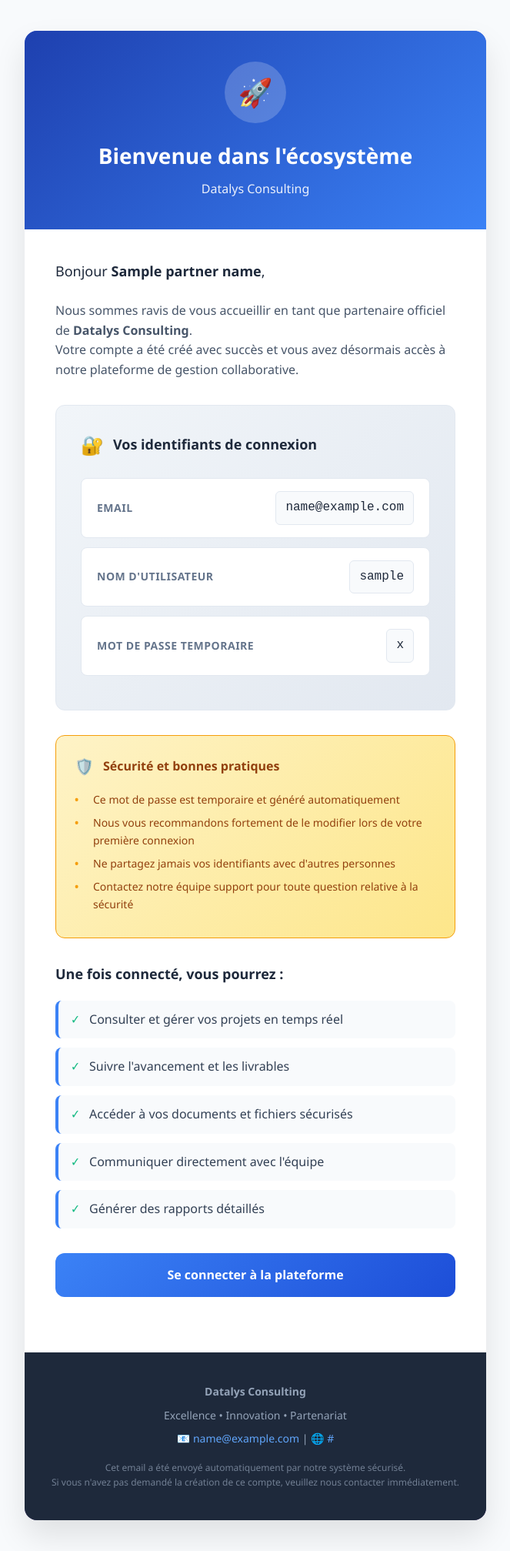
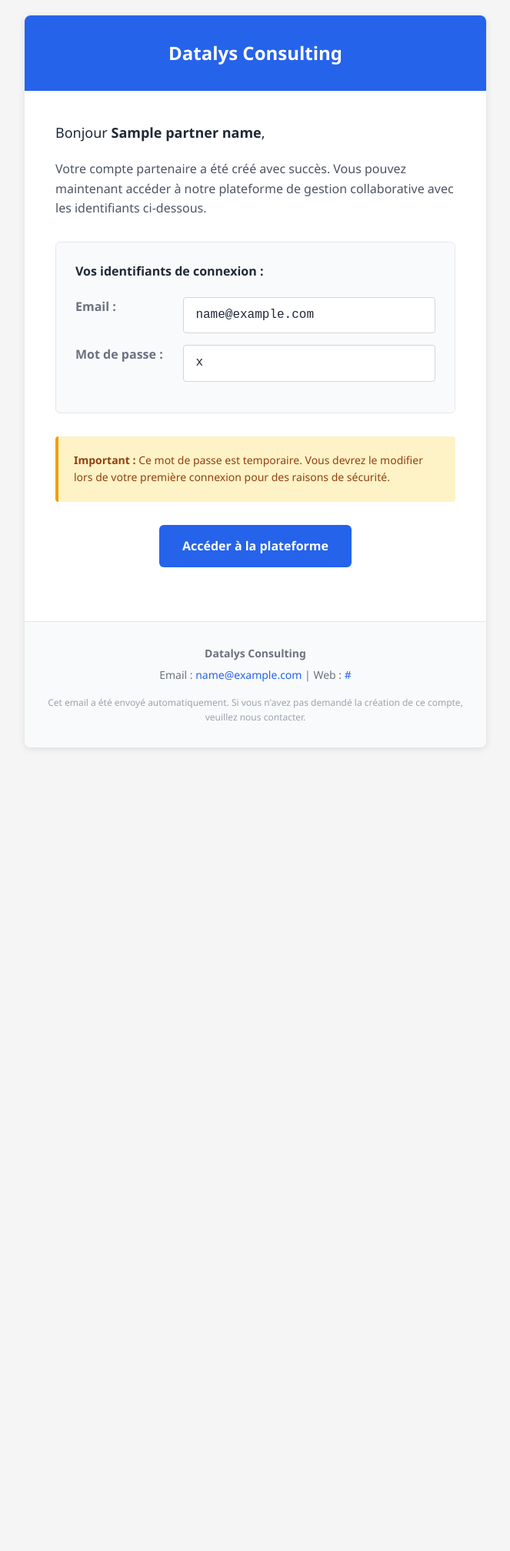
Before and after one commit to Pedini95/Datalys_consulting_backend, a Flask app: template src/templates/email_partner_credentials.html in a window 1280 px wide. Shown: the whole page at 77% size, without its empty margins (308-971 px from the left). After the commit the page ends 973 px from the top, so only its background shows below. Run offline with Flask 3, Linux system fonts and the light colour scheme; the template is opened without the code that fills it: most values are stand-ins (such as "Sample title", 1, 10 or a date in 2020).

Commit message:
✨ Simplify partner email template - clean professional design

```diff
--- a/src/templates/email_partner_credentials.html
+++ b/src/templates/email_partner_credentials.html
@@ -3,250 +3,169 @@
 <head>
     <meta charset="UTF-8">
     <meta name="viewport" content="width=device-width, initial-scale=1.0">
-    <title>Bienvenue dans l'écosystème Datalys Consulting</title>
+    <title>Accès à votre compte Datalys Consulting</title>
     <style>
-        * {
-            margin: 0;
-            padding: 0;
-            box-sizing: border-box;
-        }
-
         body {
             font-family: 'Segoe UI', Tahoma, Geneva, Verdana, sans-serif;
-            background-color: #f8fafc;
-            color: #334155;
+            background-color: #f5f5f5;
+            color: #333333;
             line-height: 1.6;
+            margin: 0;
+            padding: 20px;
         }
 
         .email-container {
             max-width: 600px;
-            margin: 40px auto;
-            background: linear-gradient(135deg, #667eea 0%, #764ba2 100%);
-            border-radius: 16px;
+            margin: 0 auto;
+            background: white;
+            border-radius: 8px;
             overflow: hidden;
-            box-shadow: 0 20px 40px rgba(0,0,0,0.1);
+            box-shadow: 0 2px 10px rgba(0,0,0,0.1);
         }
 
         .header {
-            background: linear-gradient(135deg, #1e40af 0%, #3b82f6 100%);
-            padding: 40px 30px;
+            background: #2563eb;
+            padding: 30px;
             text-align: center;
             color: white;
         }
 
-        .logo {
-            width: 80px;
-            height: 80px;
-            background: rgba(255,255,255,0.2);
-            border-radius: 50%;
-            margin: 0 auto 20px;
-            display: flex;
-            align-items: center;
-            justify-content: center;
-            font-size: 36px;
-        }
-
         .header h1 {
-            font-size: 28px;
+            font-size: 24px;
             font-weight: 600;
-            margin-bottom: 8px;
-        }
-
-        .header p {
-            font-size: 16px;
-            opacity: 0.9;
+            margin: 0;
         }
 
         .content {
-            background: white;
             padding: 40px;
         }
 
         .greeting {
             font-size: 18px;
-            margin-bottom: 24px;
-            color: #1e293b;
+            margin-bottom: 20px;
+            color: #1f2937;
         }
 
         .message {
-            margin-bottom: 32px;
-            color: #475569;
+            margin-bottom: 30px;
+            color: #4b5563;
             font-size: 16px;
         }
 
-        .credentials-card {
-            background: linear-gradient(135deg, #f1f5f9 0%, #e2e8f0 100%);
-            border-radius: 12px;
-            padding: 32px;
-            margin: 32px 0;
-            border: 1px solid #e2e8f0;
+        .credentials-section {
+            background: #f9fafb;
+            border: 1px solid #e5e7eb;
+            border-radius: 6px;
+            padding: 25px;
+            margin: 30px 0;
         }
 
         .credentials-title {
-            display: flex;
-            align-items: center;
-            margin-bottom: 24px;
-            color: #1e293b;
             font-weight: 600;
-            font-size: 18px;
+            color: #1f2937;
+            margin-bottom: 20px;
+            font-size: 16px;
         }
 
-        .credentials-title::before {
-            content: "🔐";
-            margin-right: 12px;
-            font-size: 24px;
-        }
-
-        .credential-item {
-            background: white;
-            padding: 16px 20px;
-            margin: 12px 0;
-            border-radius: 8px;
-            border: 1px solid #e2e8f0;
-            display: flex;
-            justify-content: space-between;
-            align-items: center;
+        .credential-row {
+            display: table;
+            width: 100%;
+            margin: 15px 0;
         }
 
         .credential-label {
+            display: table-cell;
             font-weight: 600;
-            color: #64748b;
-            font-size: 14px;
-            text-transform: uppercase;
-            letter-spacing: 0.5px;
+            color: #6b7280;
+            width: 30%;
+            vertical-align: top;
+            padding-right: 15px;
         }
 
         .credential-value {
+            display: table-cell;
             font-family: 'Courier New', monospace;
-            font-size: 16px;
-            color: #1e293b;
-            background: #f8fafc;
-            padding: 8px 12px;
-            border-radius: 6px;
-            border: 1px solid #e2e8f0;
+            background: white;
+            padding: 10px 15px;
+            border: 1px solid #d1d5db;
+            border-radius: 4px;
+            color: #1f2937;
         }
 
-        .security-notice {
-            background: linear-gradient(135deg, #fef3c7 0%, #fde68a 100%);
-            border: 1px solid #f59e0b;
-            border-radius: 12px;
-            padding: 24px;
-            margin: 32px 0;
+        .security-note {
+            background: #fef3c7;
+            border-left: 4px solid #f59e0b;
+            padding: 20px;
+            margin: 30px 0;
+            border-radius: 4px;
         }
 
-        .security-title {
-            display: flex;
-            align-items: center;
-            font-weight: 600;
-            color: #92400e;
-            margin-bottom: 16px;
-            font-size: 16px;
-        }
-
-        .security-title::before {
-            content: "🛡️";
-            margin-right: 12px;
-            font-size: 20px;
-        }
-
-        .security-list {
-            list-style: none;
+        .security-note p {
             margin: 0;
-        }
-
-        .security-list li {
-            margin: 8px 0;
-            padding-left: 24px;
-            position: relative;
             color: #92400e;
             font-size: 14px;
         }
 
-        .security-list li::before {
-            content: "•";
-            position: absolute;
-            left: 0;
-            color: #f59e0b;
-            font-weight: bold;
-        }
-
-        .features {
-            margin: 32px 0;
-        }
-
-        .features-title {
-            font-size: 18px;
-            font-weight: 600;
-            color: #1e293b;
-            margin-bottom: 20px;
-        }
-
-        .feature-list {
-            list-style: none;
-        }
-
-        .feature-list li {
-            margin: 12px 0;
-            padding: 12px 16px;
-            background: #f8fafc;
-            border-radius: 8px;
-            border-left: 4px solid #3b82f6;
-            display: flex;
-            align-items: center;
-        }
-
-        .feature-list li::before {
-            content: "✓";
-            margin-right: 12px;
-            color: #10b981;
-            font-weight: bold;
-            font-size: 16px;
-        }
-
         .cta-button {
             display: block;
-            width: 100%;
-            background: linear-gradient(135deg, #3b82f6 0%, #1d4ed8 100%);
+            background: #2563eb;
             color: white;
             text-decoration: none;
-            padding: 16px 32px;
-            border-radius: 12px;
+            padding: 15px 30px;
+            border-radius: 6px;
             text-align: center;
             font-weight: 600;
-            font-size: 16px;
-            margin: 32px 0;
-            transition: all 0.3s ease;
+            margin: 30px 0;
+            width: fit-content;
+            margin-left: auto;
+            margin-right: auto;
         }
 
         .footer {
-            background: #1e293b;
-            color: #94a3b8;
-            padding: 32px;
+            background: #f9fafb;
+            padding: 25px;
             text-align: center;
             font-size: 14px;
+            color: #6b7280;
+            border-top: 1px solid #e5e7eb;
         }
 
         .footer p {
-            margin: 8px 0;
+            margin: 5px 0;
         }
 
         .footer a {
-            color: #60a5fa;
+            color: #2563eb;
             text-decoration: none;
         }
 
         @media (max-width: 600px) {
-            .email-container {
-                margin: 20px;
-                border-radius: 12px;
+            body {
+                padding: 10px;
             }
 
             .content, .header {
-                padding: 24px;
+                padding: 25px 20px;
             }
 
-            .credentials-card {
-                padding: 24px;
+            .credentials-section {
+                padding: 20px;
+            }
+
+            .credential-row {
+                display: block;
+            }
+
+            .credential-label {
+                display: block;
+                margin-bottom: 5px;
+                width: 100%;
+            }
+
+            .credential-value {
+                display: block;
+                width: 100%;
+                box-sizing: border-box;
             }
         }
     </style>
@@ -255,9 +174,7 @@
     <div class="email-container">
         <!-- Header -->
         <div class="header">
-            <div class="logo">🚀</div>
-            <h1>Bienvenue dans l'écosystème</h1>
-            <p>Datalys Consulting</p>
+            <h1>Datalys Consulting</h1>
         </div>
 
         <!-- Content -->
@@ -267,76 +184,46 @@
             </div>
 
             <div class="message">
-                <p>Nous sommes ravis de vous accueillir en tant que partenaire officiel de <strong>Datalys Consulting</strong>.</p>
-                <p>Votre compte a été créé avec succès et vous avez désormais accès à notre plateforme de gestion collaborative.</p>
+                <p>Votre compte partenaire a été créé avec succès. Vous pouvez maintenant accéder à notre plateforme de gestion collaborative avec les identifiants ci-dessous.</p>
             </div>
 
             <!-- Credentials -->
-            <div class="credentials-card">
+            <div class="credentials-section">
                 <div class="credentials-title">
-                    Vos identifiants de connexion
+                    Vos identifiants de connexion :
                 </div>
 
-                <div class="credential-item">
-                    <span class="credential-label">Email</span>
-                    <span class="credential-value">{{ email }}</span>
+                <div class="credential-row">
+                    <div class="credential-label">Email :</div>
+                    <div class="credential-value">{{ email }}</div>
                 </div>
 
-                <div class="credential-item">
-                    <span class="credential-label">Nom d'utilisateur</span>
-                    <span class="credential-value">{{ username }}</span>
-                </div>
-
-                <div class="credential-item">
-                    <span class="credential-label">Mot de passe temporaire</span>
-                    <span class="credential-value">{{ password }}</span>
+                <div class="credential-row">
+                    <div class="credential-label">Mot de passe :</div>
+                    <div class="credential-value">{{ password }}</div>
                 </div>
             </div>
 
             <!-- Security Notice -->
-            <div class="security-notice">
-                <div class="security-title">
-                    Sécurité et bonnes pratiques
-                </div>
-                <ul class="security-list">
-                    <li>Ce mot de passe est temporaire et généré automatiquement</li>
-                    <li>Nous vous recommandons fortement de le modifier lors de votre première connexion</li>
-                    <li>Ne partagez jamais vos identifiants avec d'autres personnes</li>
-                    <li>Contactez notre équipe support pour toute question relative à la sécurité</li>
-                </ul>
-            </div>
-
-            <!-- Features -->
-            <div class="features">
-                <div class="features-title">
-                    Une fois connecté, vous pourrez :
-                </div>
-                <ul class="feature-list">
-                    <li>Consulter et gérer vos projets en temps réel</li>
-                    <li>Suivre l'avancement et les livrables</li>
-                    <li>Accéder à vos documents et fichiers sécurisés</li>
-                    <li>Communiquer directement avec l'équipe</li>
-                    <li>Générer des rapports détaillés</li>
-                </ul>
+            <div class="security-note">
+                <p><strong>Important :</strong> Ce mot de passe est temporaire. Vous devrez le modifier lors de votre première connexion pour des raisons de sécurité.</p>
             </div>
 
             <!-- CTA Button -->
             <a href="{{ app_url }}" class="cta-button">
-                Se connecter à la plateforme
+                Accéder à la plateforme
             </a>
         </div>
 
         <!-- Footer -->
         <div class="footer">
             <p><strong>Datalys Consulting</strong></p>
-            <p>Excellence • Innovation • Partenariat</p>
             <p>
-                📧 <a href="mailto:{{ sender_email }}">{{ sender_email }}</a> |
-                🌐 <a href="{{ app_url }}">{{ app_url }}</a>
+                Email : <a href="mailto:{{ sender_email }}">{{ sender_email }}</a> |
+                Web : <a href="{{ app_url }}">{{ app_url }}</a>
             </p>
-            <p style="margin-top: 16px; font-size: 12px; opacity: 0.7;">
-                Cet email a été envoyé automatiquement par notre système sécurisé.<br>
-                Si vous n'avez pas demandé la création de ce compte, veuillez nous contacter immédiatement.
+            <p style="margin-top: 15px; font-size: 12px; color: #9ca3af;">
+                Cet email a été envoyé automatiquement. Si vous n'avez pas demandé la création de ce compte, veuillez nous contacter.
             </p>
         </div>
     </div>
```
